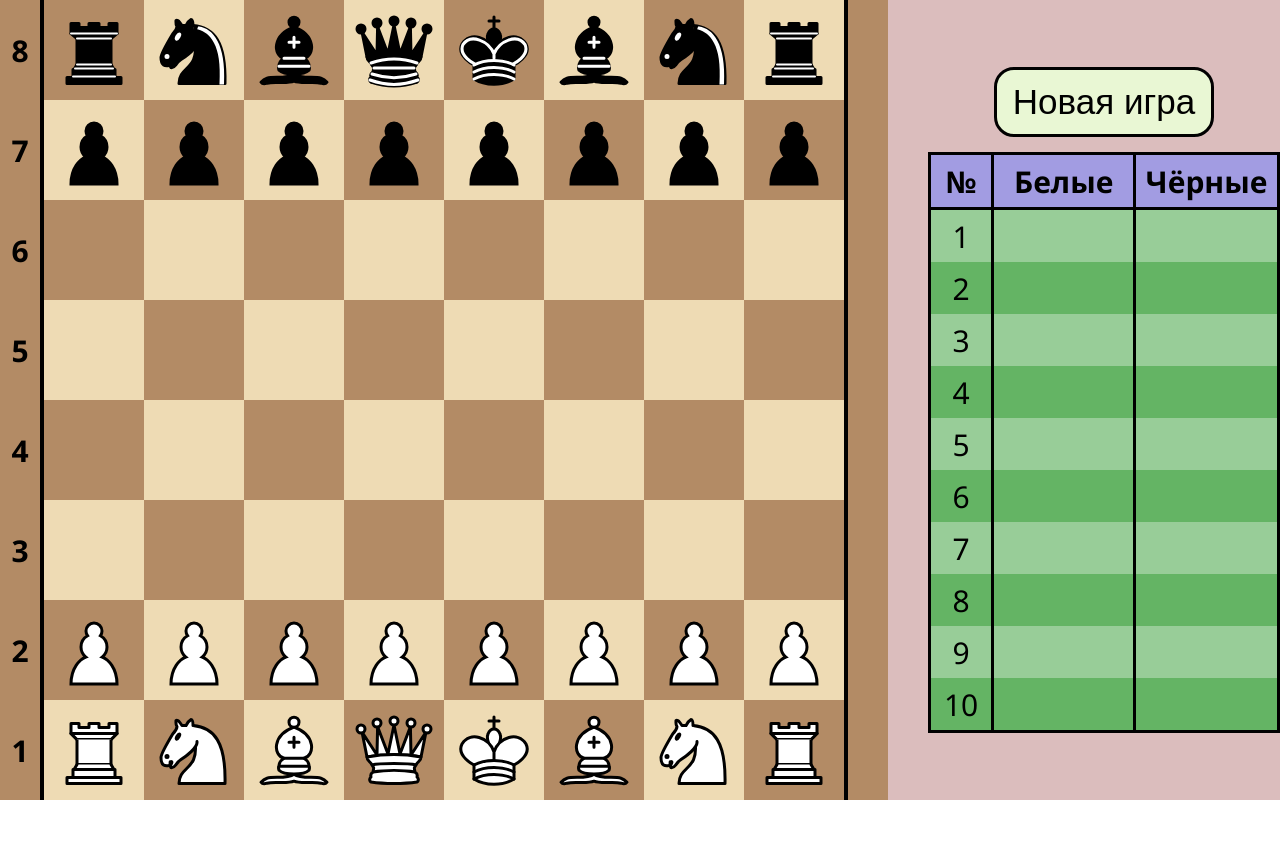
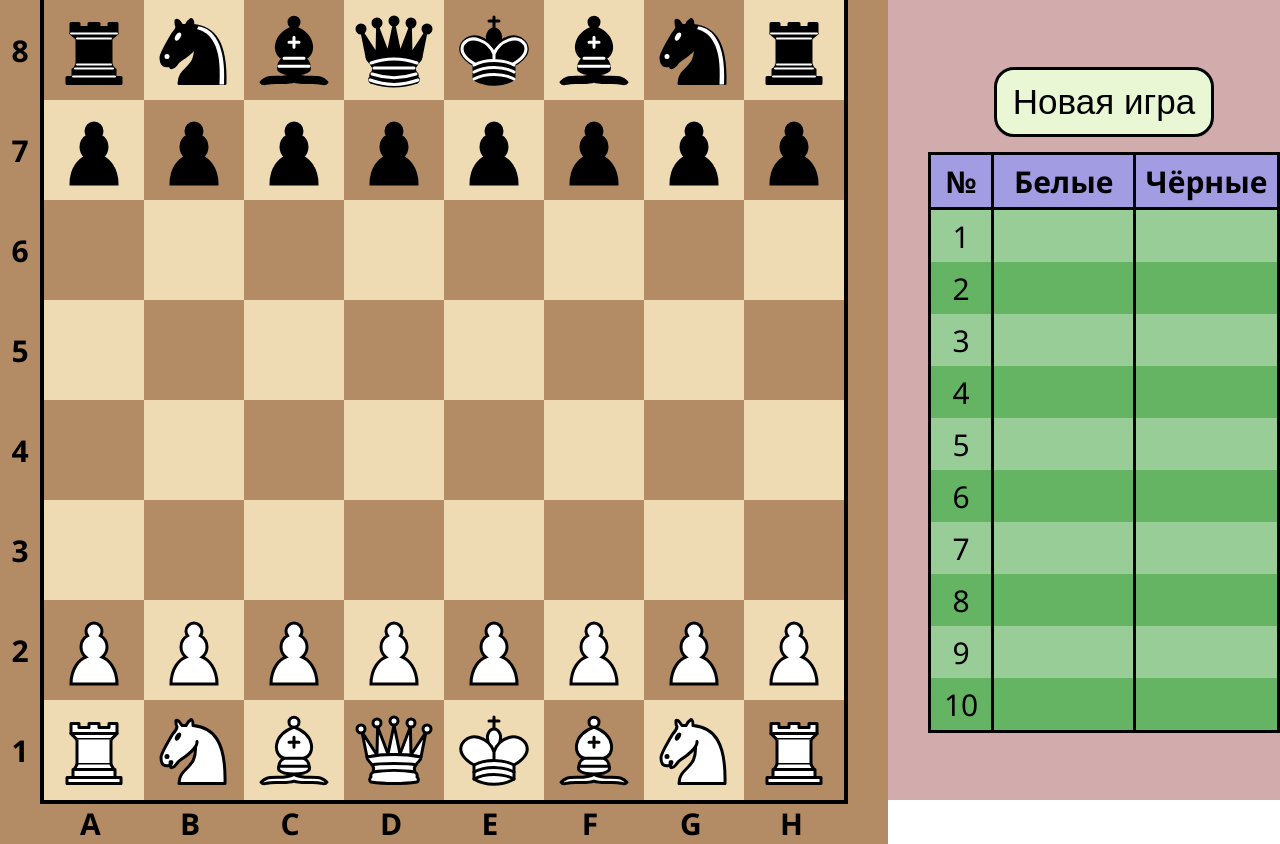
Before and after one commit to Aleks-Kar/simple-chess, a Vue app: page / in a window 1280 px wide. Before the commit the page ends 800 px from the top, so only its background shows below. Built offline with nearby package versions, Linux system fonts and the light colour scheme.

Commit message:
chore: edited README.me

```diff
--- a/src/App.vue
+++ b/src/App.vue
@@ -74,9 +74,8 @@ body {
   -webkit-font-smoothing: antialiased;
   -moz-osx-font-smoothing: grayscale;
   background-size: cover;
-  color: hsl(210, 29%, 24%);
-  overflow: hidden;
-  background-color: hsl(0, 30%, 80%);
+  background-color: hsl(0, 30%, 75%);
+  /* overflow: hidden; */
 }
 
 .notation__container {
```
Also changed, not shown: 1 other file (tests, documents, lock files or other folders).
